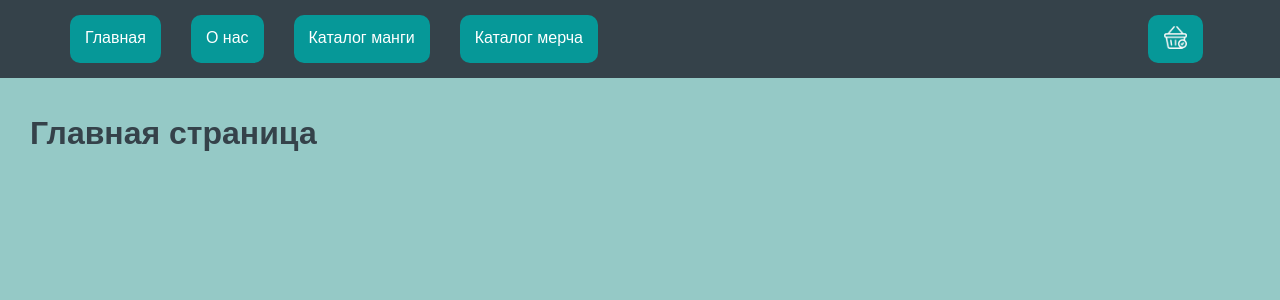
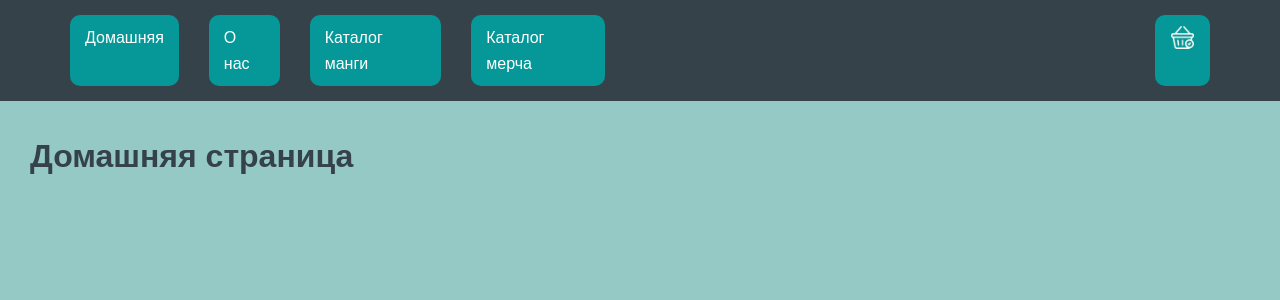
Before and after one commit to Oyoshiiii/php-project, a PHP site: page /site-visual/index.php in a window 1280 px wide. Shown: the top 300 px of the page. Run offline with PHP 8.4, Linux system fonts and the light colour scheme.

Commit message:
изменено название страницы

```diff
--- a/site-visual/blocks/header.php
+++ b/site-visual/blocks/header.php
@@ -10,7 +10,7 @@
     <?php date_default_timezone_set('Asia/Krasnoyarsk'); ?>
     <header>
         <nav>
-            <a href="index.php">Главная</a>
+            <a href="index.php">Домашняя</a>
             <a href="about.php">О нас</a>
             <a href="manga-catalog.php">Каталог манги</a>
             <a href="merch-catalog.php">Каталог мерча</a>
--- a/site-visual/index.php
+++ b/site-visual/index.php
@@ -1,5 +1,5 @@
 <?php
-$title = "Главная страница";
+$title = "Домашняя страница";
 require("blocks/header.php");
 ?>
 
```
